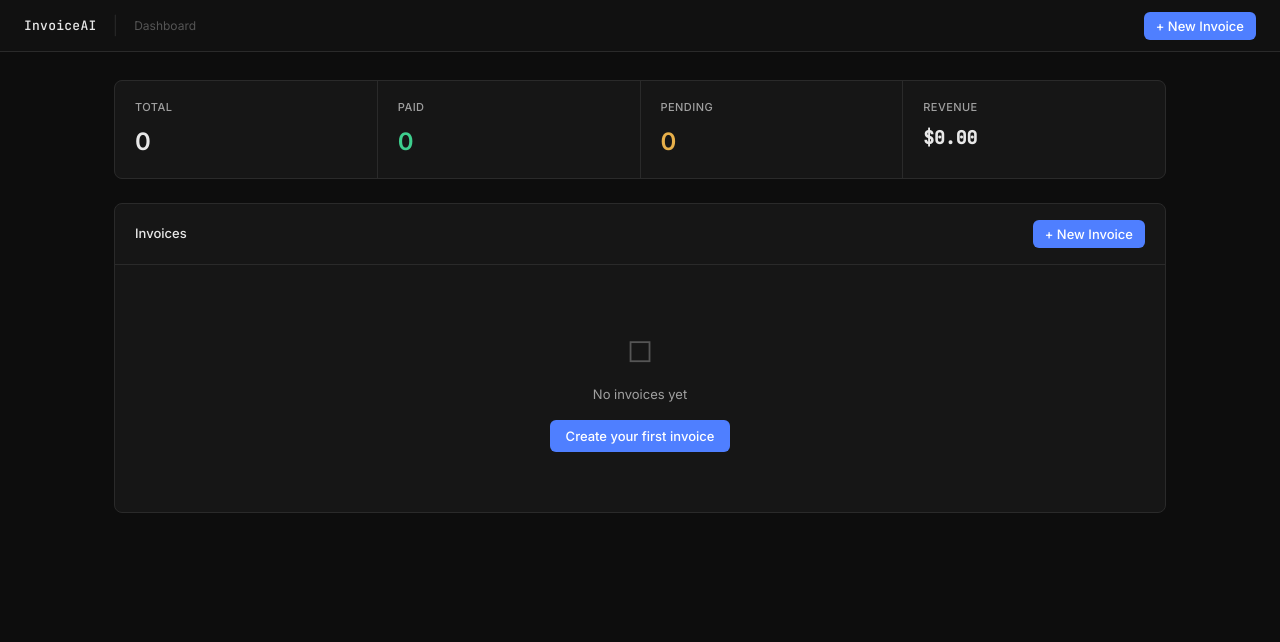
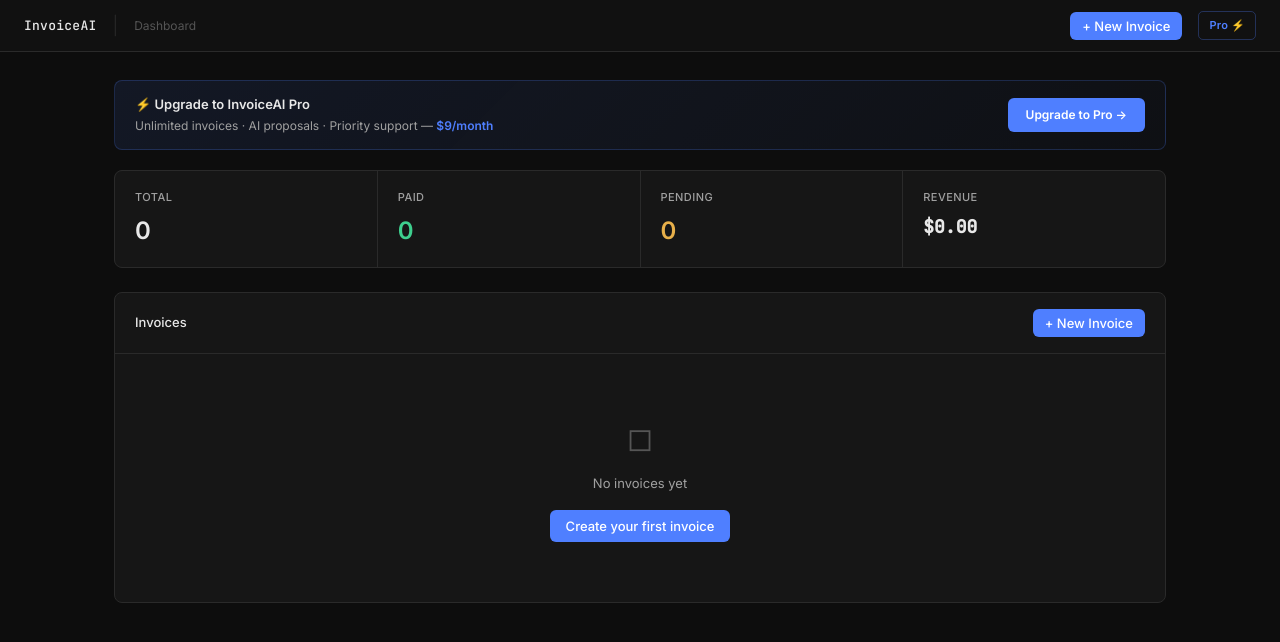
Before and after one commit to johircu2-bit/invoice-ai-pro, a React (Vite) app: page / in a window 1280 px wide. Shown: the top 642 px of the page. Built offline with nearby package versions, Linux system fonts and the light colour scheme.

Commit message:
Add Upgrade to Pro banner and header button

```diff
--- a/src/App.jsx
+++ b/src/App.jsx
@@ -302,8 +302,22 @@
   const revenue = paid.reduce((s, i) => s + (i.total || 0), 0);
   const sorted  = [...invoices].sort((a, b) => b.updatedAt - a.updatedAt);
 
+  const GUMROAD = "https://falthochale.gumroad.com/l/invoiceai-pro";
+
   return (
     <div className="fade">
+      {/* Pro Upgrade Banner */}
+      <div style={{ background:"linear-gradient(135deg,rgba(79,127,255,0.1),rgba(79,127,255,0.03))", border:`1px solid rgba(79,127,255,0.22)`, borderRadius:"8px", padding:"14px 20px", marginBottom:"20px", display:"flex", alignItems:"center", justifyContent:"space-between", flexWrap:"wrap", gap:"12px" }}>
+        <div>
+          <div style={{ fontSize:"13px", fontWeight:600, color:C.text, marginBottom:"2px" }}>⚡ Upgrade to InvoiceAI Pro</div>
+          <div style={{ fontSize:"12px", color:C.textSub }}>Unlimited invoices · AI proposals · Priority support — <strong style={{ color:C.accent }}>$9/month</strong></div>
+        </div>
+        <a href={GUMROAD} target="_blank" rel="noopener noreferrer"
+          style={{ background:C.accent, color:"#fff", borderRadius:"6px", padding:"8px 18px", fontSize:"12px", fontWeight:600, textDecoration:"none", whiteSpace:"nowrap" }}>
+          Upgrade to Pro →
+        </a>
+      </div>
+
       {/* Stats row */}
       <div style={{ display: "grid", gridTemplateColumns: "repeat(auto-fit, minmax(140px, 1fr))", gap: "1px", background: C.border, border: `1px solid ${C.border}`, borderRadius: "8px", overflow: "hidden", marginBottom: "24px" }}>
         {[
@@ -785,6 +799,10 @@
           {view === "dash" && (
             <Button variant="primary" size="sm" onClick={createInv}>+ New Invoice</Button>
           )}
+          <a href="https://falthochale.gumroad.com/l/invoiceai-pro" target="_blank" rel="noopener noreferrer"
+            style={{ fontSize:"11px", fontWeight:600, color:C.accent, textDecoration:"none", border:`1px solid rgba(79,127,255,0.3)`, borderRadius:"5px", padding:"5px 10px", letterSpacing:"0.02em" }}>
+            Pro ⚡
+          </a>
         </header>
 
         {/* Main */}
```
